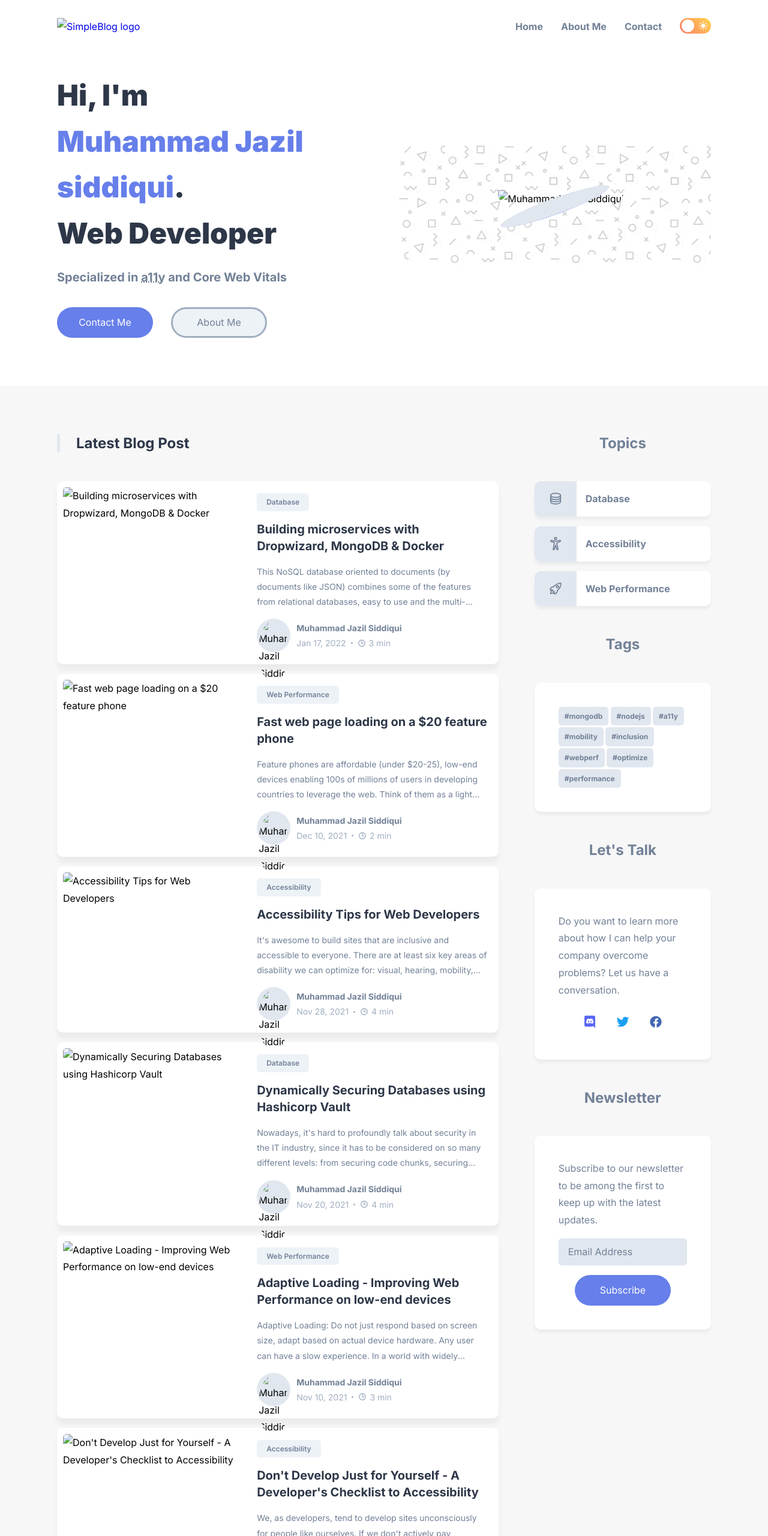
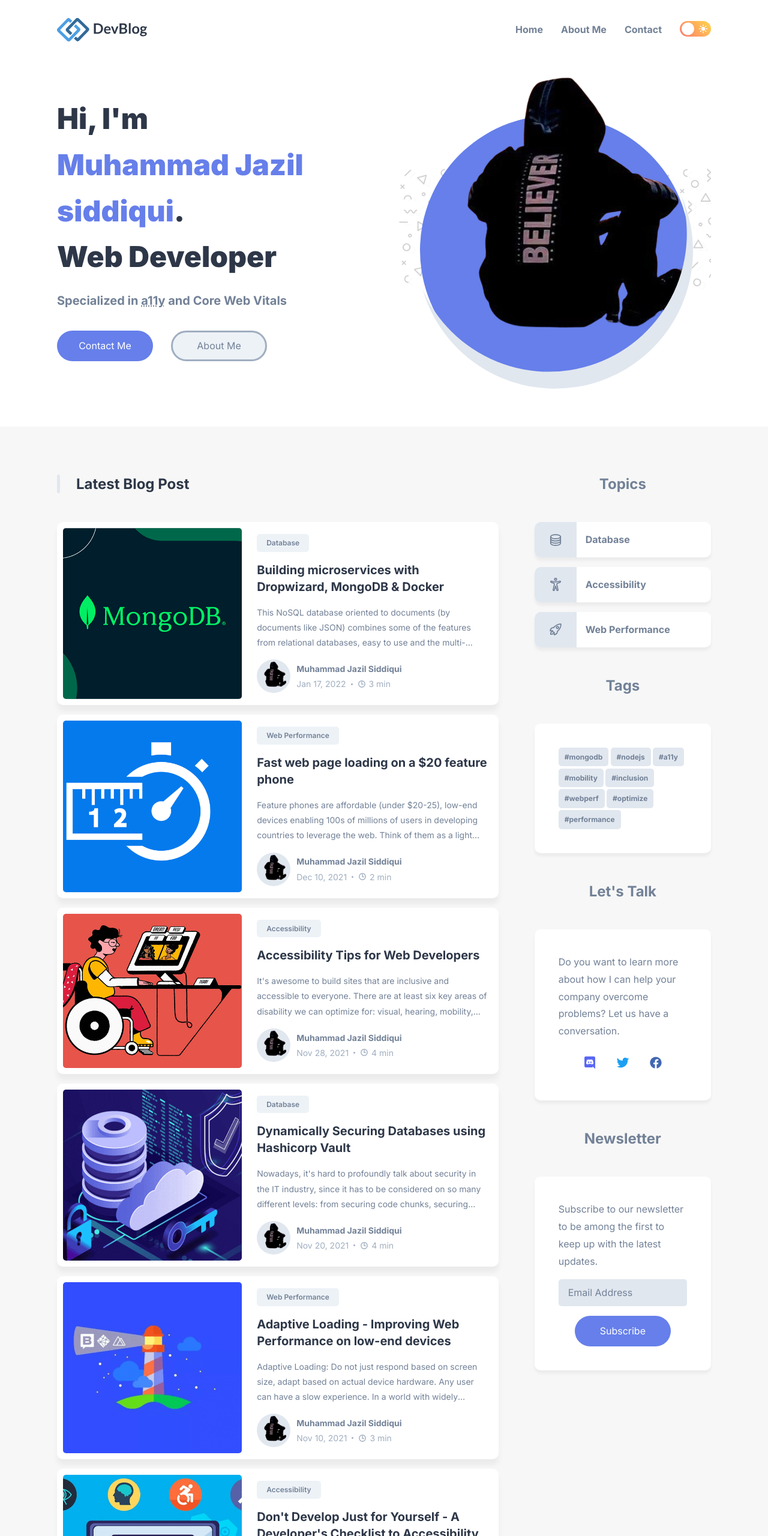
Before and after one commit to jazil-siddiui/jazil, a plain HTML site: page index.html in a window 1280 px wide. Shown: the top 2560 px of the page at 60% size. Drawn offline with nearby package versions, Linux system fonts and the light colour scheme; files whose address does not match are found by name.

Commit message:
Update index.html

```diff
--- a/index.html
+++ b/index.html
@@ -10,7 +10,7 @@
   <!--
     - favicon
   -->
-  <link rel="shortcut icon" href="favicon.ico" type="image/x-icon">
+  <link rel="shortcut icon" href="favicon.ico" type="x-icon">
 
   <!--
     - custom css link
@@ -39,8 +39,8 @@
       <nav class="navbar">
 
         <a href="#">
-          <img src="image/logo-light.svg" alt="SimpleBlog logo" width="150" class="logo-light">
-          <img src="image/logo-dark.svg" alt="SimpleBlog logo" width="150" class="logo-dark">
+          <img src="logo-light.svg" alt="SimpleBlog logo" width="150" class="logo-light">
+          <img src="logo-dark.svg" alt="SimpleBlog logo" width="150" class="logo-dark">
         </a>
 
         <div class="btn-group">
@@ -172,7 +172,7 @@
 
           <div class="pattern-bg"></div>
           <div class="img-box">
-            <img src="image/hero.png" alt="Muhammad Jazil Siddiqui" class="hero-img">
+            <img src="hero.png" alt="Muhammad Jazil Siddiqui" class="hero-img">
             <div class="shape shape-1"></div>
             <div class="shape shape-2"></div>
           </div>
@@ -204,7 +204,7 @@
             <div class="blog-card">
 
               <div class="blog-card-banner">
-                <img src="image/blog-1.png" alt="Building microservices with Dropwizard, MongoDB & Docker"
+                <img src="blog-1.png" alt="Building microservices with Dropwizard, MongoDB & Docker"
                   width="250" class="blog-banner-img">
               </div>
 
@@ -229,7 +229,7 @@
                 <div class="wrapper-flex">
 
                   <div class="profile-wrapper">
-                    <img src="image/author.png" alt="Muhammad Jazil Siddiqui" width="50">
+                    <img src="author.png" alt="Muhammad Jazil Siddiqui" width="50">
                   </div>
 
                   <div class="wrapper">
@@ -253,7 +253,7 @@
             <div class="blog-card">
 
               <div class="blog-card-banner">
-                <img src="image/blog-2.png" alt="Fast web page loading on a $20 feature phone" width="250"
+                <img src="blog-2.png" alt="Fast web page loading on a $20 feature phone" width="250"
                   class="blog-banner-img">
               </div>
 
@@ -272,7 +272,7 @@
                 <div class="wrapper-flex">
 
                   <div class="profile-wrapper">
-                    <img src="image/author.png" alt="Muhammad Jazil Siddiqui" width="50">
+                    <img src="author.png" alt="Muhammad Jazil Siddiqui" width="50">
                   </div>
 
                   <div class="wrapper">
@@ -296,7 +296,7 @@
             <div class="blog-card">
 
               <div class="blog-card-banner">
-                <img src="image/blog-3.png" alt="Accessibility Tips for Web Developers" width="250"
+                <img src="blog-3.png" alt="Accessibility Tips for Web Developers" width="250"
                   class="blog-banner-img">
               </div>
 
@@ -317,7 +317,7 @@
                 <div class="wrapper-flex">
 
                   <div class="profile-wrapper">
-                    <img src="image/author.png" alt="Muhammad Jazil Siddiqui" width="50">
+                    <img src="author.png" alt="Muhammad Jazil Siddiqui" width="50">
                   </div>
 
                   <div class="wrapper">
@@ -341,7 +341,7 @@
             <div class="blog-card">
 
               <div class="blog-card-banner">
-                <img src="image/blog-4.png" alt="Dynamically Securing Databases using Hashicorp Vault"
+                <img src="blog-4.png" alt="Dynamically Securing Databases using Hashicorp Vault"
                   width="250" class="blog-banner-img">
               </div>
 
@@ -362,7 +362,7 @@
                 <div class="wrapper-flex">
 
                   <div class="profile-wrapper">
-                    <img src="image/author.png" alt="Muhammad Jazil Siddiqui" width="50">
+                    <img src="author.png" alt="Muhammad Jazil Siddiqui" width="50">
                   </div>
 
                   <div class="wrapper">
@@ -386,7 +386,7 @@
             <div class="blog-card">
 
               <div class="blog-card-banner">
-                <img src="image/blog-5.png"
+                <img src="blog-5.png"
                   alt="Adaptive Loading - Improving Web Performance on low-end devices" width="250"
                   class="blog-banner-img">
               </div>
@@ -409,7 +409,7 @@
                 <div class="wrapper-flex">
 
                   <div class="profile-wrapper">
-                    <img src="image/author.png" alt="Muhammad Jazil Siddiqui" width="50">
+                    <img src="author.png" alt="Muhammad Jazil Siddiqui" width="50">
                   </div>
 
                   <div class="wrapper">
@@ -433,7 +433,7 @@
             <div class="blog-card">
 
               <div class="blog-card-banner">
-                <img src="image/blog-6.png"
+                <img src="blog-6.png"
                   alt="Don't Develop Just for Yourself - A Developer's Checklist to Accessibility" width="250"
                   class="blog-banner-img">
               </div>
@@ -456,7 +456,7 @@
                 <div class="wrapper-flex">
 
                   <div class="profile-wrapper">
-                    <img src="image/author.png" alt="Muhammad Jazil Siddiqui" width="50">
+                    <img src="author.png" alt="Muhammad Jazil Siddiqui" width="50">
                   </div>
 
                   <div class="wrapper">
@@ -480,7 +480,7 @@
             <div class="blog-card">
 
               <div class="blog-card-banner">
-                <img src="image/blog-7.png"
+                <img src="blog-7.png"
                   alt="Building a Restful CRUD API with Node JS, Express, and MongoDB" width="250"
                   class="blog-banner-img">
               </div>
@@ -502,7 +502,7 @@
                 <div class="wrapper-flex">
 
                   <div class="profile-wrapper">
-                    <img src="image/author.png" alt="Muhammad Jazil Siddiqui" width="50">
+                    <img src="author.png" alt="Muhammad Jazil Siddiqui" width="50">
                   </div>
 
                   <div class="wrapper">
@@ -526,7 +526,7 @@
             <div class="blog-card">
 
               <div class="blog-card-banner">
-                <img src="image/blog-8.png" alt="Monitoring Performance with the PageSpeed Insights API"
+                <img src="blog-8.png" alt="Monitoring Performance with the PageSpeed Insights API"
                   width="250" class="blog-banner-img">
               </div>
 
@@ -547,7 +547,7 @@
                 <div class="wrapper-flex">
 
                   <div class="profile-wrapper">
-                    <img src="image/author.png" alt="Muhammad Jazil Siddiqui" width="50">
+                    <img src="author.png" alt="Muhammad Jazil Siddiqui" width="50">
                   </div>
 
                   <div class="wrapper">
@@ -571,7 +571,7 @@
             <div class="blog-card">
 
               <div class="blog-card-banner">
-                <img src="image/blog-9.png" alt="The best web accessibility tools for developers in 2021"
+                <img src="blog-9.png" alt="The best web accessibility tools for developers in 2021"
                   width="250" class="blog-banner-img">
               </div>
 
@@ -592,7 +592,7 @@
                 <div class="wrapper-flex">
 
                   <div class="profile-wrapper">
-                    <img src="image/author.png" alt="Muhammad Jazil Siddiqui" width="50">
+                    <img src="author.png" alt="Muhammad Jazil Siddiqui" width="50">
                   </div>
 
                   <div class="wrapper">
@@ -616,7 +616,7 @@
             <div class="blog-card">
 
               <div class="blog-card-banner">
-                <img src="image/blog-10.png"
+                <img src="blog-10.png"
                   alt="How to connect a React frontend with a NodeJS/Express backend" width="250"
                   class="blog-banner-img">
               </div>
@@ -638,7 +638,7 @@
                 <div class="wrapper-flex">
 
                   <div class="profile-wrapper">
-                    <img src="image/author.png" alt="Muhammad Jazil Siddiqui" width="50">
+                    <img src="author.png" alt="Muhammad Jazil Siddiqui" width="50">
                   </div>
 
                   <div class="wrapper">
@@ -803,8 +803,8 @@
       <div class="wrapper">
 
         <a href="#" class="footer-logo">
-          <img src="image/logo-light.svg" alt="SimpleBlog Logo" width="150" class="logo-light">
-          <img src="image/logo-dark.svg" alt="SimpleBlog Logo" width="150" class="logo-dark">
+          <img src="logo-light.svg" alt="SimpleBlog Logo" width="150" class="logo-light">
+          <img src="logo-dark.svg" alt="SimpleBlog Logo" width="150" class="logo-dark">
         </a>
 
         <p class="footer-text">
```
